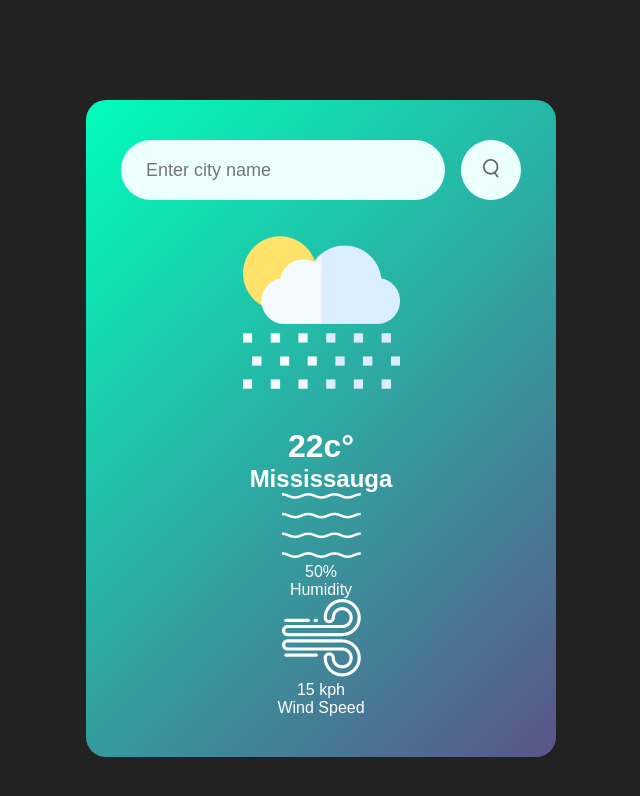
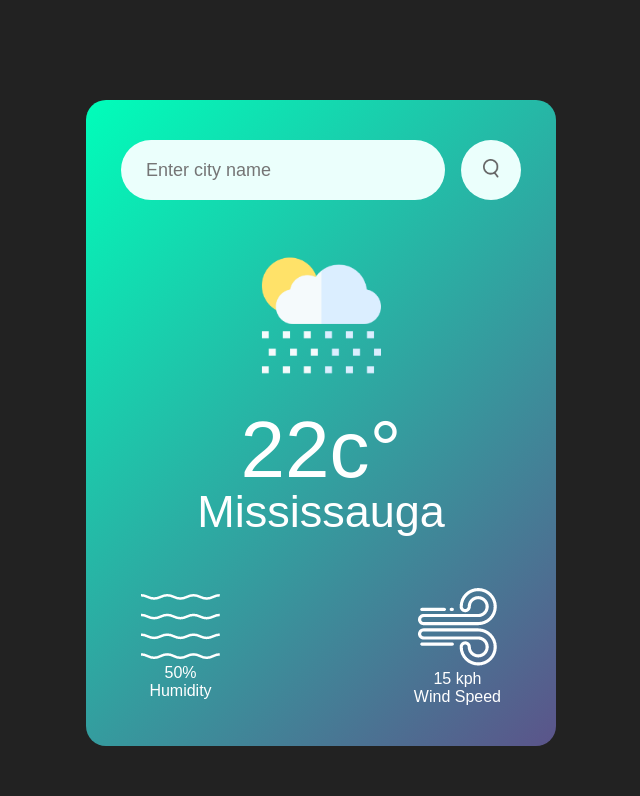
Before and after one commit to Usmish1/weatherApp, a plain HTML site: page index.html in a window 1280 px wide. Shown: the whole page, without its empty margins (319-959 px from the left). Drawn offline with Linux system fonts and the light colour scheme.

Commit message:
"Add styles for weather display and details"
This commit adds new styles for displaying weather information, including a wider container for the weather icon, larger font sizes for the weather description, and a new details section with aligned and spaced-

```diff
--- a/style.css
+++ b/style.css
@@ -51,3 +51,24 @@ body{
 .search button img{
     width: 16px;
 }
+.weather-icon{
+    width: 170px;
+    margin-top: 30px;
+}
+
+.weather h1{
+    font-size: 80px;
+    font-weight: 500;
+}
+.weather h2{
+    font-size: 45px;
+    font-weight: 400;
+    margin-top: -10px;
+}
+.details{
+    display: flex;
+    align-items: center;
+    justify-content: space-between;
+    padding: 0 20px;
+    margin-top:50px
+}
```
